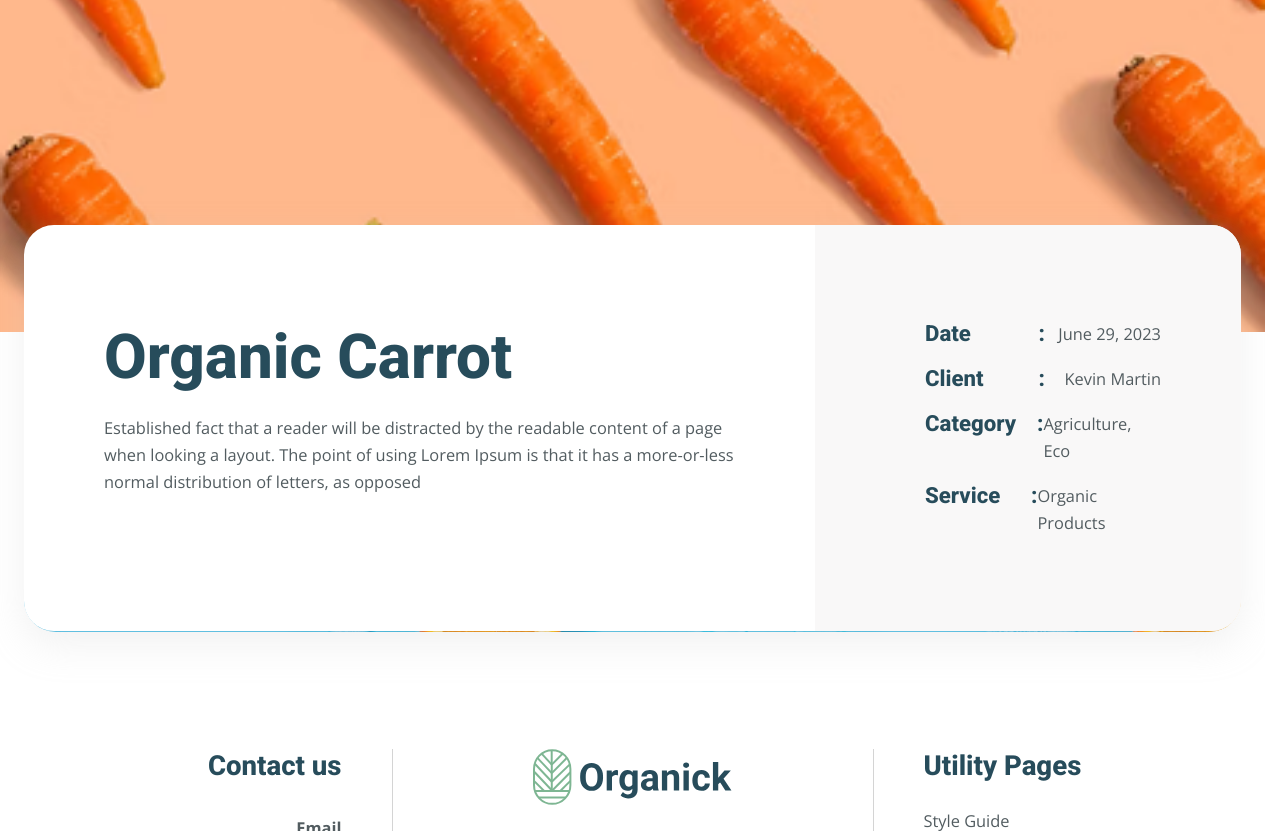
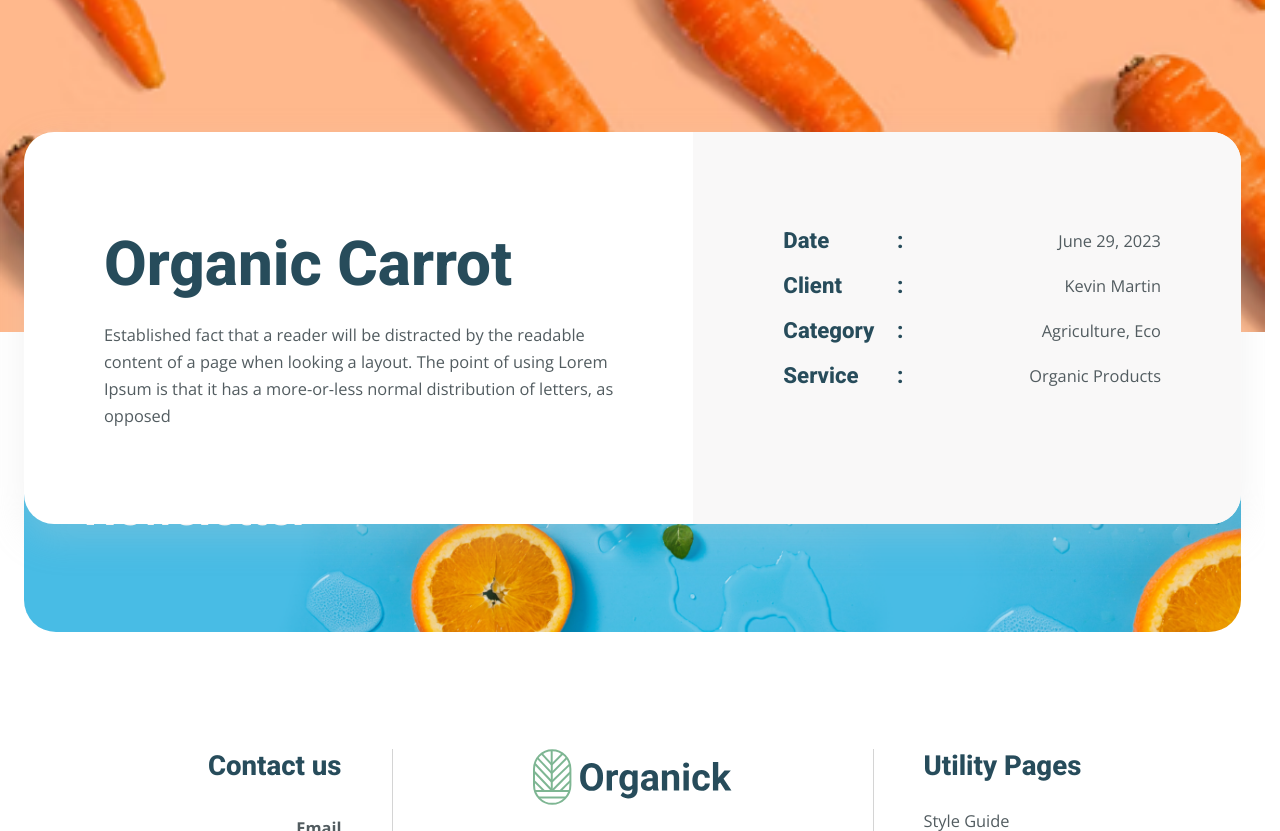
Before and after one commit to RusikHunter/Organick, a React (Vite) app in the folder frontend/: page /portfolio/1 in a window 1280 px wide. Shown: the part 580-1411 px from the top of the page. Built offline with nearby package versions, Linux system fonts and the light colour scheme.

Commit message:
styles(portfolioitem): write adaptive SCSS styles for IntroBlockPortfolioItem component

```diff
--- a/frontend/src/components/IntroBlockPortfolioItem/IntroBlockPortfolioItem.scss
+++ b/frontend/src/components/IntroBlockPortfolioItem/IntroBlockPortfolioItem.scss
@@ -14,10 +14,35 @@
     position: relative;
     top: 470px;
 
+    @include laptop {
+        top: 370px;
+    }
+
+    @include mobile {
+        flex-direction: column;
+        top: 100px;
+    }
+
     &__text-content {
         width: 65%;
         padding-block: 95px;
         padding-left: 80px;
+
+        @include laptop {
+            width: 55%;
+        }
+
+        @include tablet {
+            width: 50%;
+            padding-block: 60px;
+            padding-left: 40px;
+        }
+
+        @include mobile {
+            padding-block: 40px;
+            padding-inline: 30px;
+            width: 100%;
+        }
     }
 
     &__title {}
@@ -34,12 +59,38 @@
         border-top-right-radius: 30px;
         border-bottom-right-radius: 30px;
         background-color: var(--color-lightgray);
+
+        @include laptop {
+            width: 45%;
+            padding-inline: 90px 80px;
+        }
+
+        @include tablet {
+            width: 50%;
+            padding-block: 60px;
+            padding-inline: 40px 40px;
+        }
+
+        @include mobile {
+            padding-block: 40px;
+            padding-inline: 30px;
+            width: 100%;
+        }
     }
 
     &__description-list {
         display: flex;
         flex-direction: column;
         gap: 18px;
+
+        @include mobile {
+            width: 70%;
+            margin-inline: auto;
+        }
+
+        @include mobile {
+            width: 100%;
+        }
     }
 
     &__description-list-pair {
@@ -56,6 +107,10 @@
             position: absolute;
             right: 0;
         }
+
+        @include mobile-small {
+            width: 100px;
+        }
     }
 
     &__description-definition {}
```
